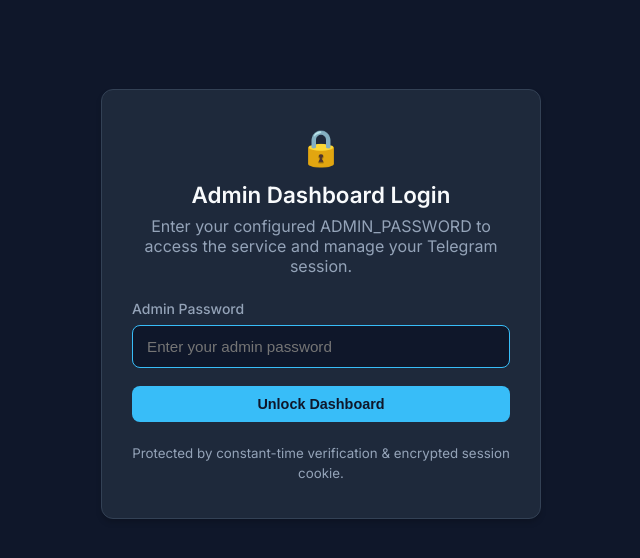
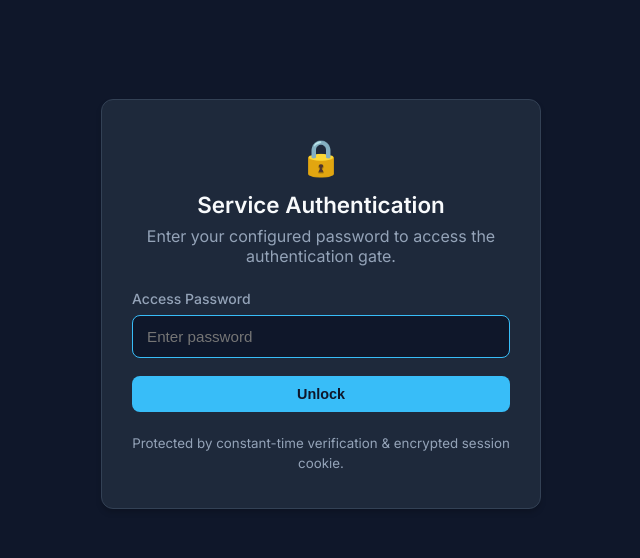
Before and after one commit to varunx89/telegram-forwarder, a FastAPI app: page /login in a window 1280 px wide. Shown: the top 558 px of the page, without its empty margins (319-959 px from the left). Run offline with FastAPI, Linux system fonts and the light colour scheme.

Commit message:
Clean login wording: remove dashboard references

```diff
--- a/templates/login.html
+++ b/templates/login.html
@@ -7,8 +7,8 @@
     <div class="card auth-card">
         <div class="auth-header">
             <div class="auth-lock-icon">🔒</div>
-            <h2>Admin Dashboard Login</h2>
-            <p class="text-muted">Enter your configured ADMIN_PASSWORD to access the service and manage your Telegram session.</p>
+            <h2>Service Authentication</h2>
+            <p class="text-muted">Enter your configured password to access the authentication gate.</p>
         </div>
 
         {% if error %}
@@ -19,18 +19,18 @@
 
         <form method="POST" action="/login" class="auth-form">
             <div class="form-group">
-                <label for="password">Admin Password</label>
+                <label for="password">Access Password</label>
                 <input
                     type="password"
                     id="password"
                     name="password"
                     class="form-input"
-                    placeholder="Enter your admin password"
+                    placeholder="Enter password"
                     required
                     autofocus
                 >
             </div>
-            <button type="submit" class="btn btn-primary btn-block">Unlock Dashboard</button>
+            <button type="submit" class="btn btn-primary btn-block">Unlock</button>
         </form>
 
         <div class="auth-note">
```
